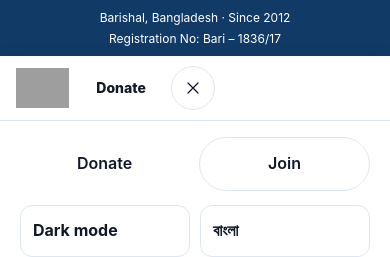
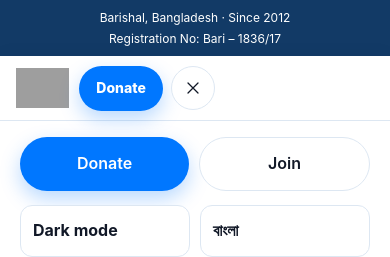
Before and after one commit to yasinalif33/BBDC-Website, a React (Vite) app: page / in a window 390 px wide. Both pictures are taken after a click on the button "Menu". Shown: the top 257 px of the page. Built offline with nearby package versions, Linux system fonts and the light colour scheme; grey boxes are pictures that could not be loaded.

Commit message:
Remove red, fresh blue theme, full responsive pass

```diff
--- a/src/components.jsx
+++ b/src/components.jsx
@@ -63,12 +63,12 @@ export function Header() {
         <button className="iconbtn desktop-only" aria-label="Toggle theme" onClick={() => setTheme(theme === 'light' ? 'dark' : 'light')}><Icon name={theme === 'light' ? 'moon' : 'sun'} /></button>
         <button className="iconbtn desktop-only" aria-label="Toggle language" onClick={() => setLang(lang === 'en' ? 'bn' : 'en')} style={{ fontSize: 12, fontWeight: 800 }}>{lang === 'en' ? 'বাং' : 'EN'}</button>
         <Link to="/volunteer" className="btn btn-outline btn-sm hide-sm" onClick={closeAll}>{u.join}</Link>
-        <Link to="/donate" className="btn btn-red btn-sm" onClick={closeAll}>{u.donate}</Link>
+        <Link to="/donate" className="btn btn-primary btn-sm" onClick={closeAll}>{u.donate}</Link>
         <button className="iconbtn burger" aria-label="Menu" onClick={() => setMobile(!mobile)}><Icon name={mobile ? 'close' : 'menu'} /></button>
       </div>
     </div>
     <div className={`mobile-menu ${mobile ? 'open' : ''}`}>
-      <div className="mobile-cta"><Link to="/donate" className="btn btn-red" onClick={closeAll}>{u.donate}</Link><Link to="/volunteer" className="btn btn-outline" onClick={closeAll}>{u.join}</Link></div>
+      <div className="mobile-cta"><Link to="/donate" className="btn btn-primary" onClick={closeAll}>{u.donate}</Link><Link to="/volunteer" className="btn btn-outline" onClick={closeAll}>{u.join}</Link></div>
       <div className="mobile-tools"><button onClick={() => setTheme(theme === 'light' ? 'dark' : 'light')}>{theme === 'light' ? (lang === 'bn' ? 'ডার্ক মোড' : 'Dark mode') : (lang === 'bn' ? 'লাইট মোড' : 'Light mode')}</button><button onClick={() => { setLang(lang === 'en' ? 'bn' : 'en') }}>{lang === 'en' ? 'বাংলা' : 'English'}</button></div>
       {[['/', u.home], ['/about', u.about], ['/programmes', u.programmes], ['/campaigns', u.campaigns], ['/stories', u.stories], ['/volunteer', u.volunteer], ['/blood', u.blood], ['/transparency', u.transparency], ['/contact', u.contact]].map(([to, l]) => <Link key={to} to={to} onClick={closeAll}>{l}</Link>)}
       <div className="mobile-foot"><div className="social-row">{SOCIALS.map(s => <a key={s.id} href={s.url} target="_blank" rel="noreferrer" aria-label={s.label} title={s.label}><Icon name={s.id} size={18} /></a>)}</div><p>{REGISTRATION}</p></div>
@@ -112,7 +112,7 @@ export function DonateWidget({ initialFund }) {
     <label>{lang === 'bn' ? 'পেমেন্ট মাধ্যম' : 'Payment method'}</label>
     <div className="chips">{['bKash', 'Nagad', 'Rocket', 'SSLCommerz', 'Bank'].map(p => <button key={p} className={`chip ${pay === p ? 'on' : ''}`} onClick={() => setPay(p)}>{p}</button>)}</div>
     <div className="notice" style={{ marginTop: 14 }}>{u.paymentNote} {lang === 'bn' ? 'এই পর্যায়ে কোনো টাকা কাটা হবে না।' : 'No money is taken at this stage.'}</div>
-    <button className="btn btn-red" style={{ marginTop: 14, width: '100%' }} onClick={() => setDone(true)}>{u.donate} {amt ? `৳${amt.toLocaleString()}` : ''} {pay ? `· ${pay}` : ''}</button>
+    <button className="btn btn-primary" style={{ marginTop: 14, width: '100%' }} onClick={() => setDone(true)}>{u.donate} {amt ? `৳${amt.toLocaleString()}` : ''} {pay ? `· ${pay}` : ''}</button>
     <h3 style={{ marginTop: 28 }}>{lang === 'bn' ? 'যাকাত ক্যালকুলেটর' : 'Zakat calculator'}</h3>
     <label>{lang === 'bn' ? 'মোট সম্পদ (৳)' : 'Total zakatable assets (৳)'}</label>
     <input className="field" type="number" value={assets} onChange={e => setAssets(Number(e.target.value) || 0)} />
@@ -121,5 +121,5 @@ export function DonateWidget({ initialFund }) {
 }
 export function Newsletter() {
   const { lang } = useSite(); const u = t(null, lang); const [ok, setOk] = useState(false)
-  return <div className="band"><h2>{u.newsletter}</h2><p className="lead">{lang === 'bn' ? 'আপনার সহায়তা যাদের কাছে পৌঁছায়, তাদের নিয়ে একটি ছোট ইমেইল। স্প্যাম নয়, যেকোনো সময় বাতিল করা যাবে।' : 'One short email about the people your support reaches. No spam, unsubscribe anytime.'}</p>{ok ? <p className="ok">{u.subscribed}</p> : <form onSubmit={e => { e.preventDefault(); setOk(true) }} style={{ display: 'flex', gap: 10, flexWrap: 'wrap' }}><input required type="email" className="field" style={{ maxWidth: 360 }} placeholder="Email" /><button className="btn btn-red">{u.subscribe}</button></form>}</div>
+  return <div className="band"><h2>{u.newsletter}</h2><p className="lead">{lang === 'bn' ? 'আপনার সহায়তা যাদের কাছে পৌঁছায়, তাদের নিয়ে একটি ছোট ইমেইল। স্প্যাম নয়, যেকোনো সময় বাতিল করা যাবে।' : 'One short email about the people your support reaches. No spam, unsubscribe anytime.'}</p>{ok ? <p className="ok">{u.subscribed}</p> : <form onSubmit={e => { e.preventDefault(); setOk(true) }} style={{ display: 'flex', gap: 10, flexWrap: 'wrap' }}><input required type="email" className="field" style={{ maxWidth: 360 }} placeholder="Email" /><button className="btn btn-primary">{u.subscribe}</button></form>}</div>
 }
```
